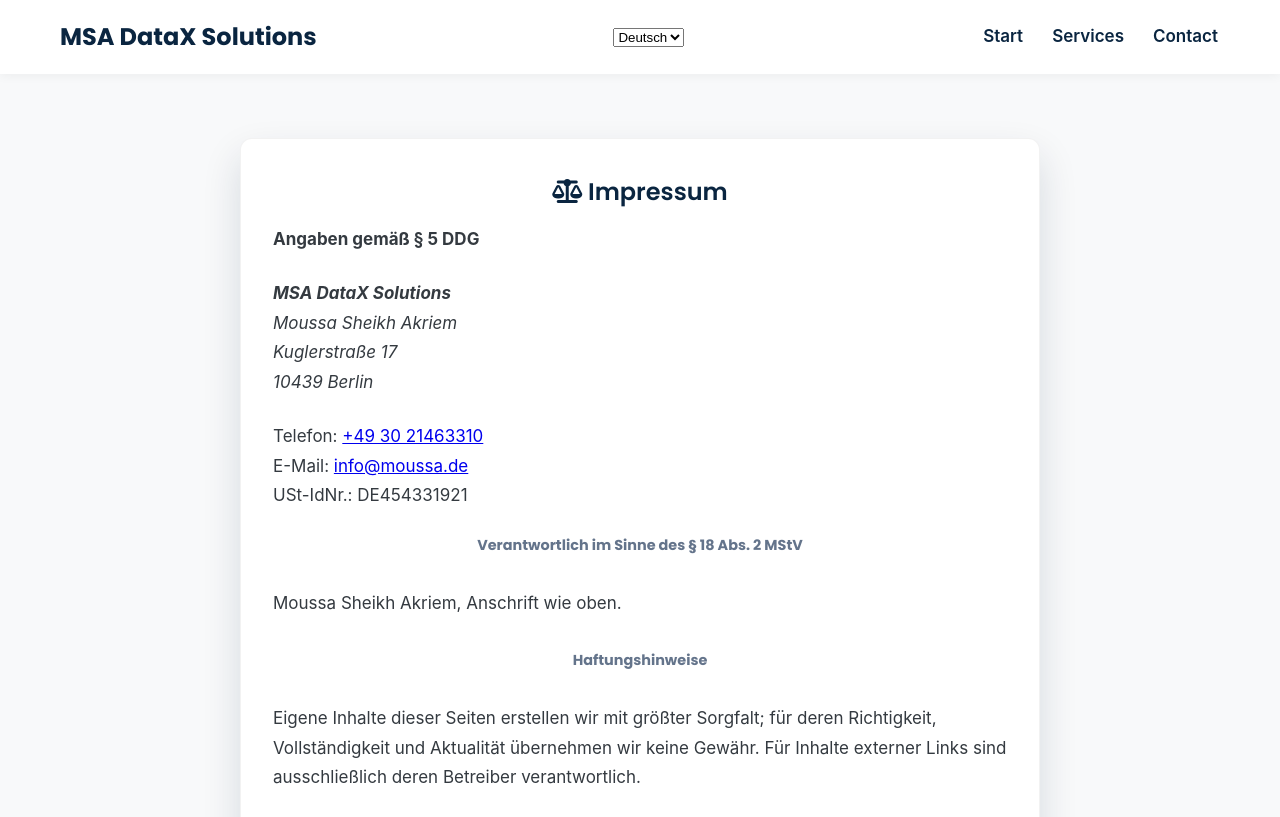
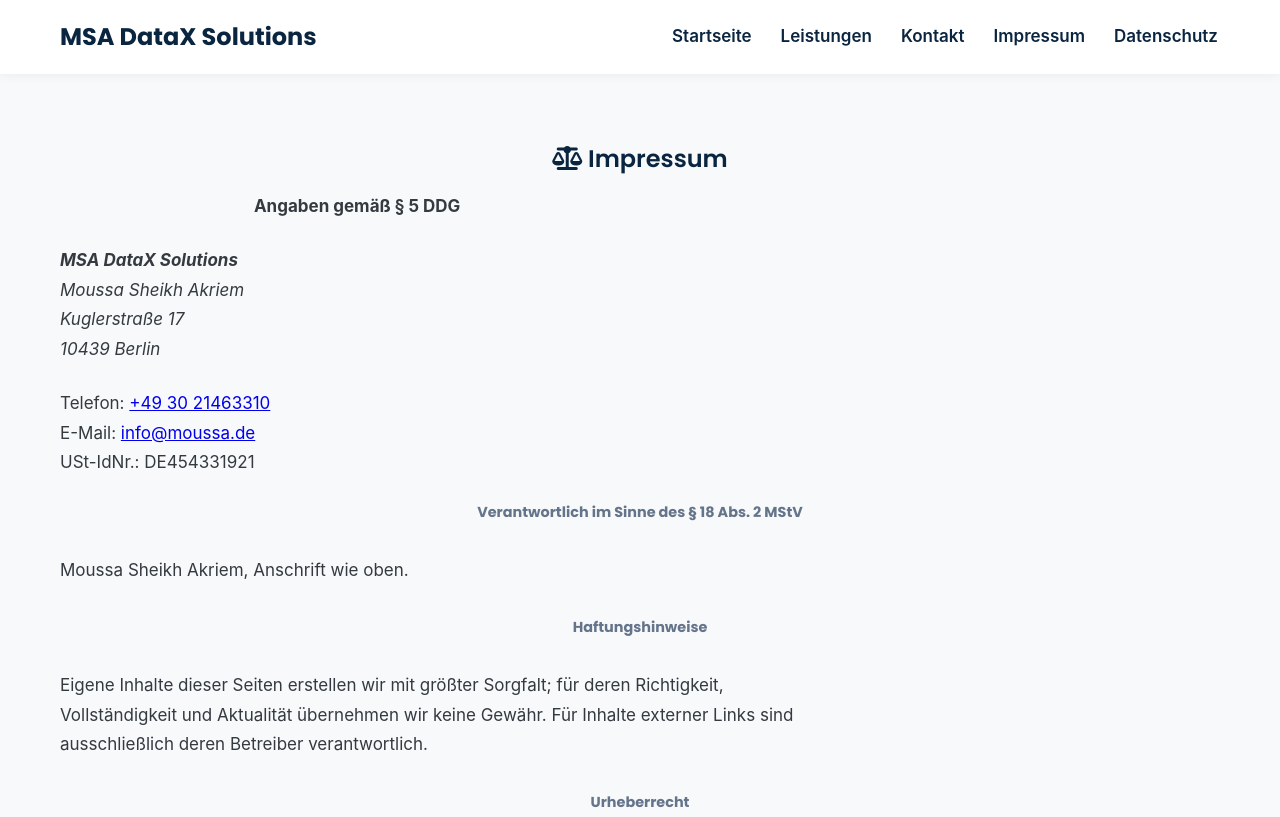
Before and after one commit to Moussa190/msadatax, a plain HTML site: page impressum/index.html in a window 1280 px wide. Shown: the top 817 px of the page. Drawn offline with Linux system fonts and the light colour scheme.

Commit message:
Add files via upload

```diff
--- a/impressum/index.html
+++ b/impressum/index.html
@@ -12,45 +12,25 @@
     <link rel="stylesheet" href="/static/style.css">
 </head>
 <body>
-    <!-- Navigation -->
-    <nav class="main-nav">
+    <header class="main-nav">
         <div class="container">
             <a href="/" class="nav-logo">MSA DataX Solutions</a>
-
-
-<form action="/i18n/setlang/" method="post" class="language-switcher">
-    <input type="hidden" name="csrfmiddlewaretoken" value="QRPAipgxrOGwX37LLaOzJAXO36EZFL9jpCty3WVXm0KKL0Oq0BN6LGn1uf8ubQbq">
-    <input name="next" type="hidden" value="pressum/" />
-    <select name="language" onchange="this.form.submit()">
-
-
-
-
-            <option value="de"  selected="selected">
-                Deutsch
-            </option>
-
-            <option value="en" >
-                English
-            </option>
-
-    </select>
-</form>
-
-            <button class="nav-burger" aria-label="Open menu" aria-expanded="false" aria-controls="main-nav-links">
-                <i class="fas fa-bars"></i>
+            <button class="nav-burger" aria-label="Menü öffnen" aria-expanded="false" aria-controls="main-nav-links">
+                <i class="fas fa-bars" aria-hidden="true"></i>
             </button>
             <ul class="nav-links" id="main-nav-links">
-                <li><a href="/">Start</a></li>
-                <li><a href="/leistungen/">Services</a></li>
-                <li><a href="/kontakt/">Contact</a></li>
+                <li><a href="/">Startseite</a></li>
+                <li><a href="/leistungen/">Leistungen</a></li>
+                <li><a href="/kontakt/">Kontakt</a></li>
+                <li><a href="/impressum/">Impressum</a></li>
+                <li><a href="/datenschutz/">Datenschutz</a></li>
             </ul>
         </div>
-    </nav>
+    </header>
 
     <main class="section">
         <div class="container">
-            <div class="card" style="max-width: 800px; margin: 0 auto; padding: 2rem;">
+            <div class="legal-card">
                 <section aria-labelledby="impressum-title">
                     <h1 id="impressum-title" class="section-title"><i class="fas fa-balance-scale"></i> Impressum</h1>
                     <p><strong>Angaben gemäß § 5 DDG</strong></p>
@@ -97,7 +77,7 @@
                 </section>
             </div>
             <div style="text-align:center;margin-top:2rem;">
-                <a href="/" class="btn" style="background:var(--primary-color);"><i class="fas fa-arrow-left"></i> Back to Home</a>
+                <a href="/" class="btn btn-primary"><i class="fas fa-arrow-left"></i> Back to Home</a>
             </div>
         </div>
     </main>
```
